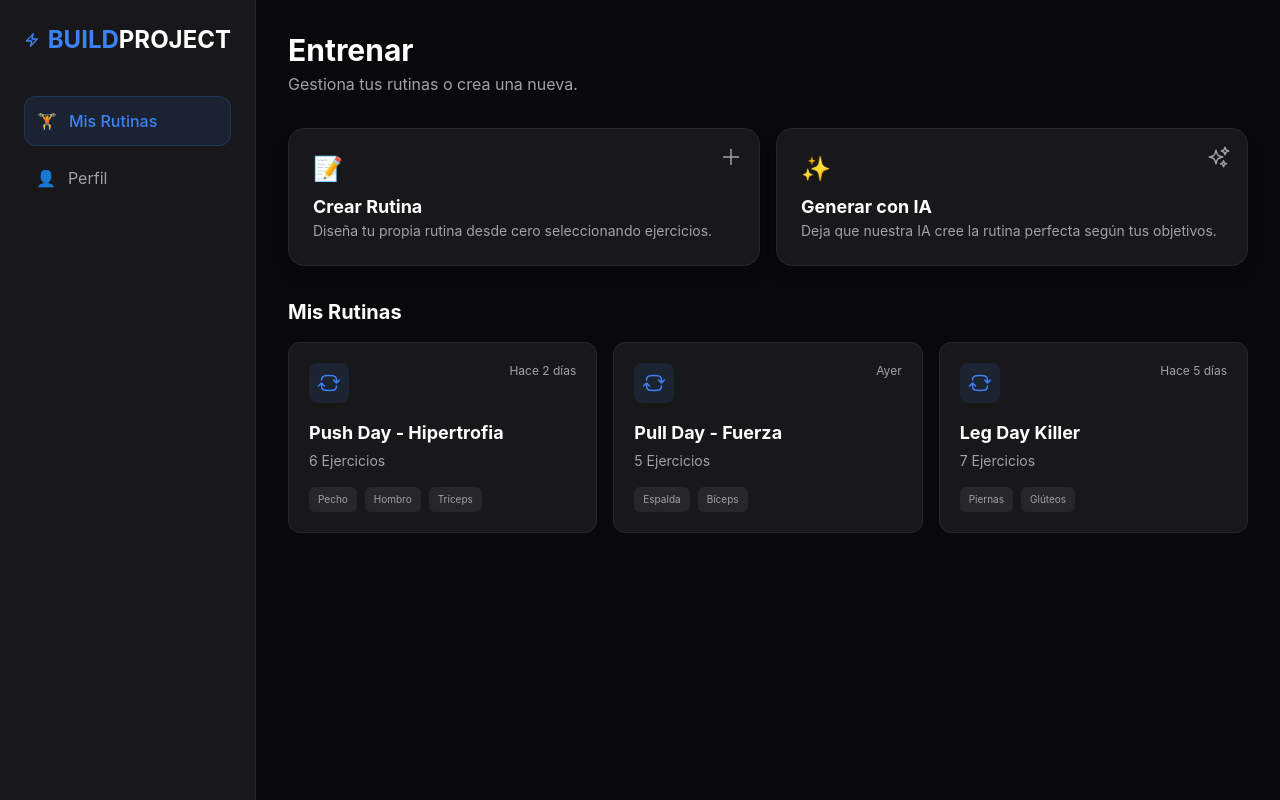
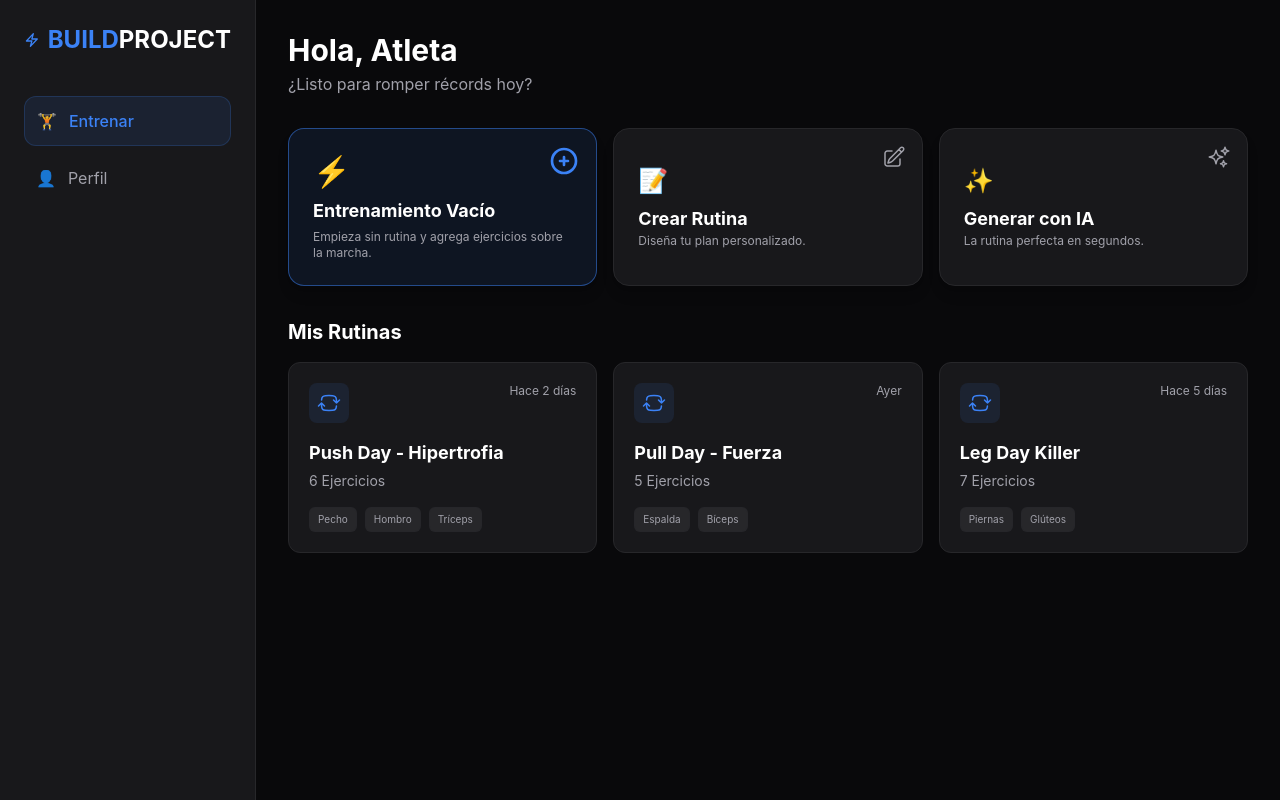
Before and after one commit to EdrikCamacho/BuildProject, an Angular app: page /dashboard in a window 1280 px wide. Built offline with nearby package versions, Linux system fonts and the light colour scheme.

Commit message:
Dashboard se vuelve Entrenar

```diff
--- a/src/app/features/dashboard/dashboard.component.html
+++ b/src/app/features/dashboard/dashboard.component.html
@@ -9,7 +9,7 @@
 
       <nav class="space-y-2">
         <a routerLink="/dashboard" class="flex items-center gap-3 p-3 bg-brand-primary/10 text-brand-primary rounded-xl font-medium border border-brand-primary/20">
-          <span>🏋️</span> Mis Rutinas
+          <span>🏋️</span> Entrenar
         </a>
         <a routerLink="/profile" class="flex items-center gap-3 p-3 text-brand-text-muted hover:text-white hover:bg-brand-surface-light rounded-xl transition-colors">
           <span>👤</span> Perfil
@@ -21,7 +21,7 @@
   <main class="flex-1 flex flex-col h-full overflow-hidden relative bg-brand-black">
 
     <header class="md:hidden bg-brand-surface border-b border-brand-surface-light p-4 flex justify-between items-center z-10">
-      <h1 class="font-bold text-xl text-white">Mis Rutinas</h1>
+      <h1 class="font-bold text-xl text-white">Entrenar</h1>
       <div class="w-8 h-8 bg-brand-primary/20 rounded-full flex items-center justify-center text-brand-primary font-bold border border-brand-primary/30">
         {{ userName.charAt(0) }}
       </div>
@@ -31,34 +31,43 @@
 
       <div class="flex justify-between items-end mb-8">
         <div>
-          <h2 class="text-3xl font-bold text-white">Entrenar</h2>
-          <p class="text-brand-text-muted mt-1">Gestiona tus rutinas o crea una nueva.</p>
+          <h2 class="text-3xl font-bold text-white">Hola, {{ userName }}</h2>
+          <p class="text-brand-text-muted mt-1">¿Listo para romper récords hoy?</p>
         </div>
       </div>
 
-      <div class="grid grid-cols-1 md:grid-cols-2 gap-4 mb-8">
-        <button (click)="createRoutine()" class="group relative p-6 bg-brand-surface border border-brand-surface-light rounded-2xl text-left hover:border-brand-primary/50 transition-all shadow-lg hover:shadow-brand-primary/5">
+      <div class="grid grid-cols-1 md:grid-cols-3 gap-4 mb-8">
+
+        <button (click)="startEmptyWorkout()" class="group relative p-6 bg-brand-primary/10 border border-brand-primary/50 rounded-2xl text-left hover:bg-brand-primary hover:border-brand-primary transition-all shadow-lg hover:shadow-brand-primary/20">
+          <div class="absolute top-4 right-4 text-brand-primary group-hover:text-white transition-colors">
+            <svg xmlns="http://www.w3.org/2000/svg" fill="none" viewBox="0 0 24 24" stroke-width="2" stroke="currentColor" class="w-8 h-8"><path stroke-linecap="round" stroke-linejoin="round" d="M12 9v6m3-3H9m12 0a9 9 0 11-18 0 9 9 0 0118 0z" /></svg>
+          </div>
+          <span class="block text-3xl mb-2">⚡</span>
+          <h3 class="text-lg font-bold text-white mb-1">Entrenamiento Vacío</h3>
+          <p class="text-xs text-brand-text-muted group-hover:text-blue-100">Empieza sin rutina y agrega ejercicios sobre la marcha.</p>
+        </button>
+
+        <button (click)="createRoutine()" class="group relative p-6 bg-brand-surface border border-brand-surface-light rounded-2xl text-left hover:border-brand-primary/50 transition-all shadow-lg">
           <div class="absolute top-4 right-4 text-brand-text-muted group-hover:text-brand-primary transition-colors">
-            <svg xmlns="http://www.w3.org/2000/svg" fill="none" viewBox="0 0 24 24" stroke-width="1.5" stroke="currentColor" class="w-6 h-6"><path stroke-linecap="round" stroke-linejoin="round" d="M12 4.5v15m7.5-7.5h-15" /></svg>
+            <svg xmlns="http://www.w3.org/2000/svg" fill="none" viewBox="0 0 24 24" stroke-width="1.5" stroke="currentColor" class="w-6 h-6"><path stroke-linecap="round" stroke-linejoin="round" d="M16.862 4.487l1.687-1.688a1.875 1.875 0 112.652 2.652L10.582 16.07a4.5 4.5 0 01-1.897 1.13L6 18l.8-2.685a4.5 4.5 0 011.13-1.897l8.932-8.931zm0 0L19.5 7.125M18 14v4.75A2.25 2.25 0 0115.75 21H5.25A2.25 2.25 0 013 18.75V8.25A2.25 2.25 0 015.25 6H10" /></svg>
           </div>
           <span class="block text-2xl mb-2">📝</span>
           <h3 class="text-lg font-bold text-white group-hover:text-brand-primary transition-colors">Crear Rutina</h3>
-          <p class="text-sm text-brand-text-muted">Diseña tu propia rutina desde cero seleccionando ejercicios.</p>
+          <p class="text-xs text-brand-text-muted">Diseña tu plan personalizado.</p>
         </button>
 
-        <button (click)="createWithAI()" class="group relative p-6 bg-brand-surface border border-brand-surface-light rounded-2xl text-left hover:border-purple-500/50 transition-all shadow-lg hover:shadow-purple-500/5">
+        <button (click)="createWithAI()" class="group relative p-6 bg-brand-surface border border-brand-surface-light rounded-2xl text-left hover:border-purple-500/50 transition-all shadow-lg">
           <div class="absolute top-4 right-4 text-brand-text-muted group-hover:text-purple-400 transition-colors">
             <svg xmlns="http://www.w3.org/2000/svg" fill="none" viewBox="0 0 24 24" stroke-width="1.5" stroke="currentColor" class="w-6 h-6"><path stroke-linecap="round" stroke-linejoin="round" d="M9.813 15.904L9 18.75l-.813-2.846a4.5 4.5 0 00-3.09-3.09L2.25 12l2.846-.813a4.5 4.5 0 003.09-3.09L9 5.25l.813 2.846a4.5 4.5 0 003.09 3.09L15.75 12l-2.846.813a4.5 4.5 0 00-3.09 3.09zM18.259 8.715L18 9.75l-.259-1.035a3.375 3.375 0 00-2.455-2.456L14.25 6l1.036-.259a3.375 3.375 0 002.455-2.456L18 2.25l.259 1.035a3.375 3.375 0 002.456 2.456L21.75 6l-1.035.259a3.375 3.375 0 00-2.456 2.456zM16.894 20.567L16.5 21.75l-.394-1.183a2.25 2.25 0 00-1.423-1.423L13.5 18.75l1.183-.394a2.25 2.25 0 001.423-1.423l.394-1.183.394 1.183a2.25 2.25 0 001.423 1.423l1.183.394-1.183.394a2.25 2.25 0 00-1.423 1.423z" /></svg>
           </div>
           <span class="block text-2xl mb-2">✨</span>
           <h3 class="text-lg font-bold text-white group-hover:text-purple-400 transition-colors">Generar con IA</h3>
-          <p class="text-sm text-brand-text-muted">Deja que nuestra IA cree la rutina perfecta según tus objetivos.</p>
+          <p class="text-xs text-brand-text-muted">La rutina perfecta en segundos.</p>
         </button>
       </div>
 
       <h3 class="text-xl font-bold text-white mb-4">Mis Rutinas</h3>
       <div class="grid grid-cols-1 md:grid-cols-2 lg:grid-cols-3 gap-4">
-
         <div *ngFor="let routine of routines" class="bg-brand-surface border border-brand-surface-light p-5 rounded-xl hover:border-brand-primary/30 transition-colors cursor-pointer group">
           <div class="flex justify-between items-start mb-4">
             <div class="bg-brand-primary/10 p-2 rounded-lg text-brand-primary group-hover:bg-brand-primary group-hover:text-white transition-colors">
@@ -66,17 +75,14 @@
             </div>
             <span class="text-xs text-brand-text-muted">{{ routine.lastPerformed }}</span>
           </div>
-
           <h4 class="text-lg font-bold text-white mb-1">{{ routine.name }}</h4>
           <p class="text-sm text-brand-text-muted mb-4">{{ routine.exercisesCount }} Ejercicios</p>
-
           <div class="flex flex-wrap gap-2">
             <span *ngFor="let tag of routine.tags" class="text-[10px] px-2 py-1 rounded-md bg-brand-surface-light text-brand-text-muted border border-brand-surface-light/50">
               {{ tag }}
             </span>
           </div>
         </div>
-
       </div>
 
     </div>
@@ -85,7 +91,7 @@
   <nav class="md:hidden fixed bottom-0 w-full bg-brand-surface border-t border-brand-surface-light flex justify-around items-center py-3 z-30 pb-safe">
     <a routerLink="/dashboard" class="flex flex-col items-center text-brand-primary">
       <span class="text-xl">🏋️</span>
-      <span class="text-[10px] font-medium mt-1">Rutinas</span>
+      <span class="text-[10px] font-medium mt-1">Entrenar</span>
     </a>
     <a routerLink="/profile" class="flex flex-col items-center text-brand-text-muted hover:text-white">
       <span class="text-xl">👤</span>
--- a/src/app/features/dashboard/dashboard.component.ts
+++ b/src/app/features/dashboard/dashboard.component.ts
@@ -12,7 +12,6 @@ import { RouterLink } from '@angular/router';
 export class DashboardComponent {
   userName = 'Atleta';
 
-  // Datos simulados de rutinas existentes
   routines = [
     {
       id: 1,
@@ -37,13 +36,17 @@ export class DashboardComponent {
     }
   ];
 
+  // NUEVA FUNCIÓN
+  startEmptyWorkout() {
+    console.log('Iniciando entrenamiento vacío...');
+    // Aquí redirigiremos al tracker en el futuro
+  }
+
   createRoutine() {
     console.log('Navegar a crear rutina manual');
-    // Aquí conectaremos con el componente de crear rutina más adelante
   }
 
   createWithAI() {
     console.log('Abrir modal de IA');
-    // Aquí irá la integración futura con el backend de IA
   }
 }
--- a/src/app/features/profile/profile.component.html
+++ b/src/app/features/profile/profile.component.html
@@ -9,7 +9,7 @@
 
       <nav class="space-y-2">
         <a routerLink="/dashboard" class="flex items-center gap-3 p-3 text-brand-text-muted hover:text-white hover:bg-brand-surface-light rounded-xl transition-colors">
-          <span>🏋️</span> Mis Rutinas
+          <span>🏋️</span> Entrenar
         </a>
         <a routerLink="/profile" class="flex items-center gap-3 p-3 bg-brand-primary/10 text-brand-primary rounded-xl font-medium border border-brand-primary/20">
           <span>👤</span> Perfil
@@ -121,7 +121,7 @@
   <nav class="md:hidden fixed bottom-0 w-full bg-brand-surface border-t border-brand-surface-light flex justify-around items-center py-3 z-30 pb-safe">
     <a routerLink="/dashboard" class="flex flex-col items-center text-brand-text-muted hover:text-white">
       <span class="text-xl">🏋️</span>
-      <span class="text-[10px] font-medium mt-1">Rutinas</span>
+      <span class="text-[10px] font-medium mt-1">Entrenar</span>
     </a>
     <a routerLink="/profile" class="flex flex-col items-center text-brand-primary">
       <span class="text-xl">👤</span>
```
